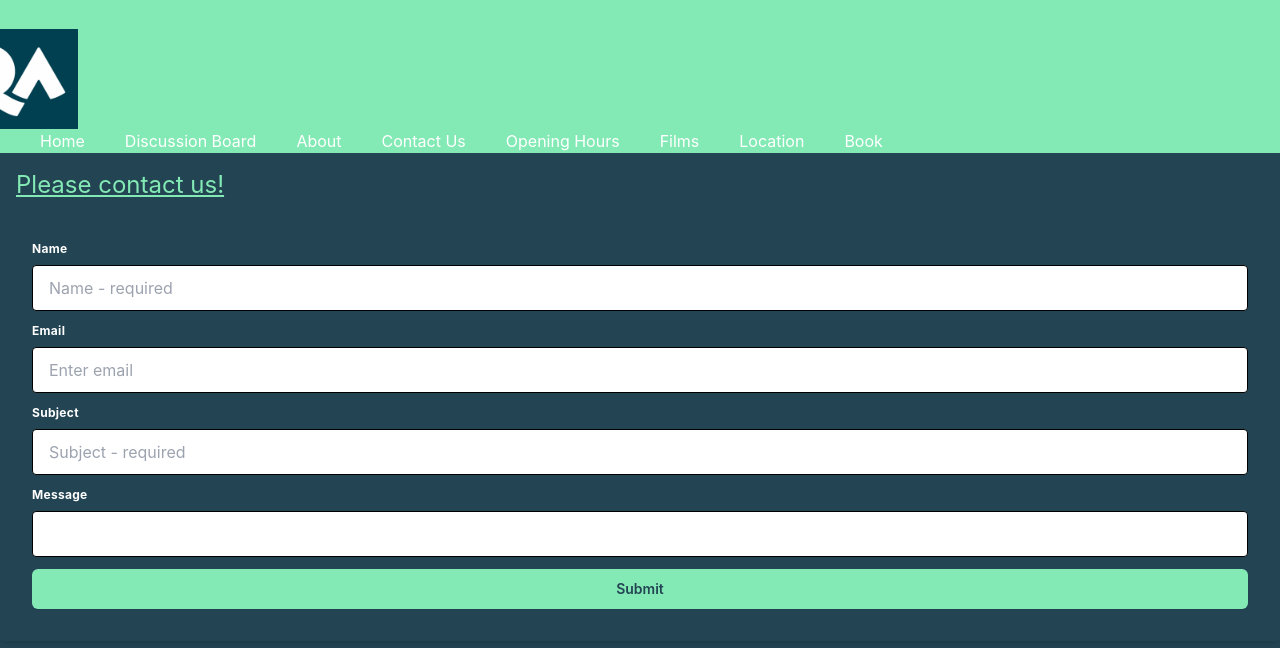
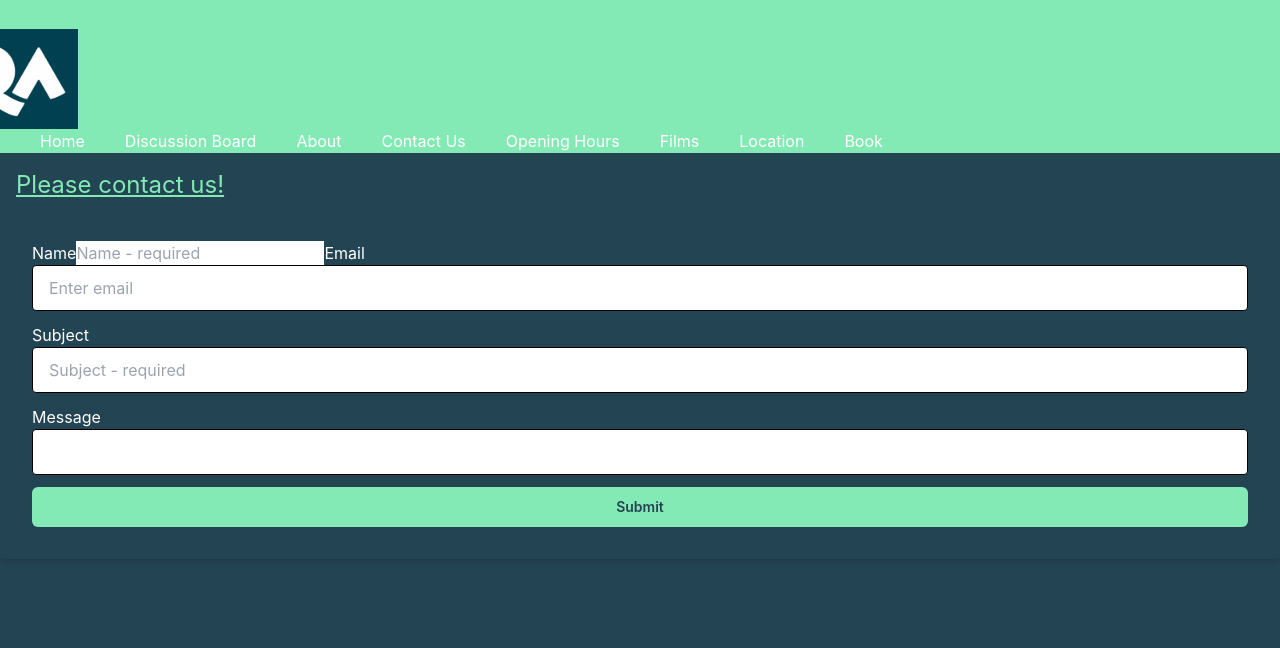
Before and after one commit to rcbcastillo/QA-Cinema, a React (Create React App) app in the folder qa-cinema/: page /contact-form in a window 1280 px wide. Shown: the top 648 px of the page. Built offline with nearby package versions, Linux system fonts and the light colour scheme.

Commit message:
Styles updated and customised in index.css

```diff
--- a/qa-cinema/src/Components/ContactForm.jsx
+++ b/qa-cinema/src/Components/ContactForm.jsx
@@ -51,16 +51,16 @@ const ContactForm = () => {
         <>
         <div className="items-center justify-between">
         <h1 className="custom-header">Please contact us!</h1>
-            <form className="shadow-md rounded px-8 pt-6 pb-8 mb-4"
+            <form className="shadow-md rounded font-sans text-sm px-8 pt-6 pb-8 mb-4"
                 onSubmit={handleSubmit}>
-                <div className="flex-1">
+                <div className="flex-1 mx-3">
                     <label
-                        className="block tracking-wide text-white text-xs font-bold mb-2"
+                        className="custom-label"
                         htmlFor="fName">
                             Name
                     </label>
                     <input
-                        className="appearance-none block w-full bg-gray-200 text-black border border-gray-200 rounded py-3 px-4 mb-3 leading-tight focus:outline-none focus:bg-white focus:border-gray-500"
+                        className='required-input'
                         id="fName"
                         name="fName"
                         placeholder="Name - required"
@@ -69,8 +69,7 @@ const ContactForm = () => {
                         value={formData.fName}
                         onChange={handleChange}
                     />
-                    <label
-                    className="block tracking-wide text-white text-xs font-bold mb-2"
+                    <label className='custom-label'
                     htmlFor="email">
                         Email
                     </label>
@@ -89,9 +88,9 @@ const ContactForm = () => {
                         {/* Please input a valid email.</p> */}
                     {/* <small id="emailHelp" class="form-text text-muted">Please enter your email (required).</small> */}
                 </div>
-                <div className="flex-1">
+                <div className="flex-1 mx-3">
                     <label
-                     className="block tracking-wide text-white text-xs font-bold mb-2"
+                     className="custom-label"
                      htmlFor="subject">
                         Subject
                     </label>
@@ -108,7 +107,7 @@ const ContactForm = () => {
                 </div>
 
                 <div className="flex-1">
-                    <label className="block tracking-wide text-white text-xs font-bold mb-2"
+                    <label className="custom-label"
                     htmlFor="message">
                         Message
                     </label>
--- a/qa-cinema/src/input.css
+++ b/qa-cinema/src/input.css
@@ -7,7 +7,19 @@
 }
 
 .custom-button {
-    @apply block w-full rounded-md bg-pearl-aqua text-japanese-indigo px-3.5 py-2.5 text-center text-sm font-semibold shadow-sm hover:bg-metallic-steel focus-visible:outline focus-visible:outline-2 focus-visible:outline-offset-2 focus-visible:outline-black
+    @apply appearance-none block w-full rounded-md bg-pearl-aqua text-japanese-indigo px-3.5 py-2.5
+    text-center font-semibold shadow-sm hover:bg-metallic-steel
+    focus:outline-none focus-visible:ring
+}
+
+.custom-label {
+    @apply block mb-2 text-pearl-aqua text-sm
+}
+
+.required-input {
+    @apply appearance-none block w-full bg-gray-200 text-black border
+    border-gray-200 rounded py-3 px-4 mb-3 focus:outline-none
+    focus:bg-white focus:border-gray-500
 }
 
 .hidden-invalid-p {
--- a/qa-cinema/tailwind.config.js
+++ b/qa-cinema/tailwind.config.js
@@ -13,6 +13,10 @@ module.exports = {
       'metallic-steel': '#b5c0c9',
       'black': '#000000',
       'tesla-red': '#e31937',
+      'gray' : {
+        200: '#e5e7eb',
+        500: '#6b7280',
+      },
     },
     extend: {},
   },
```
